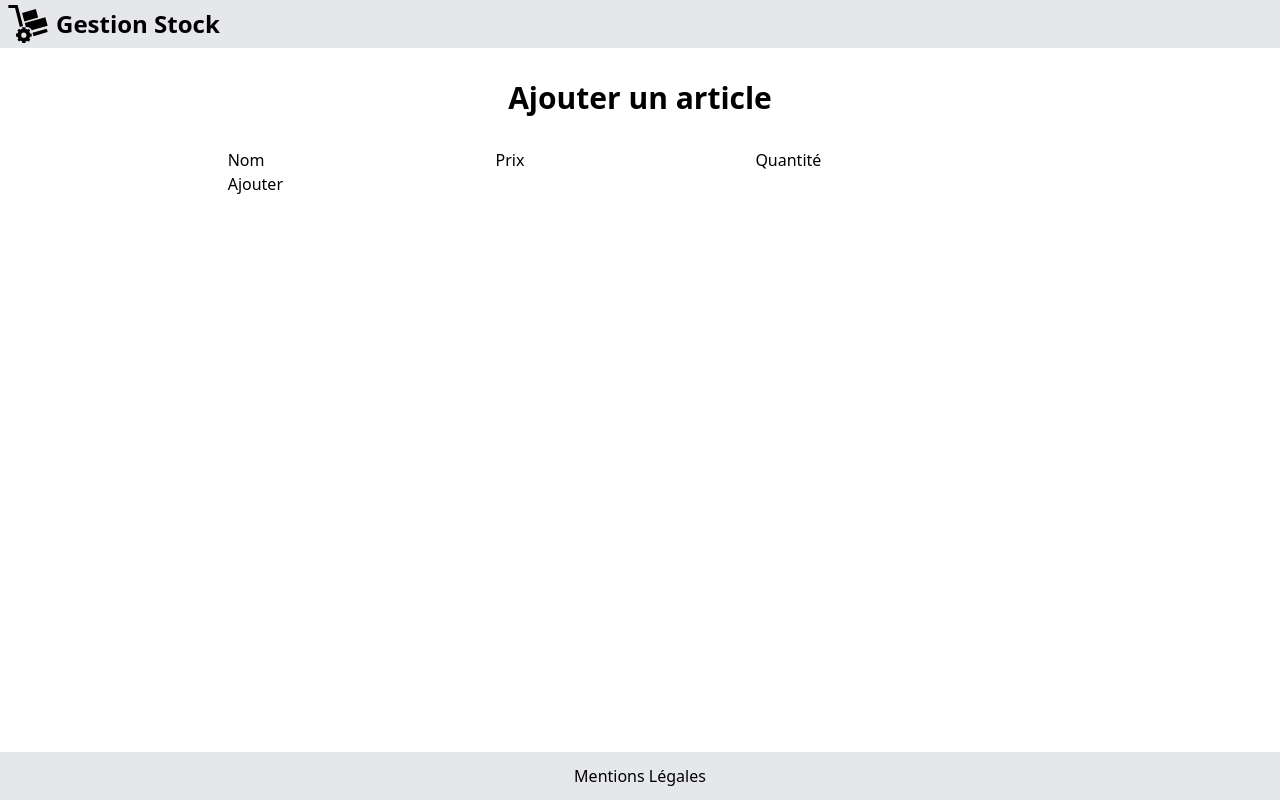
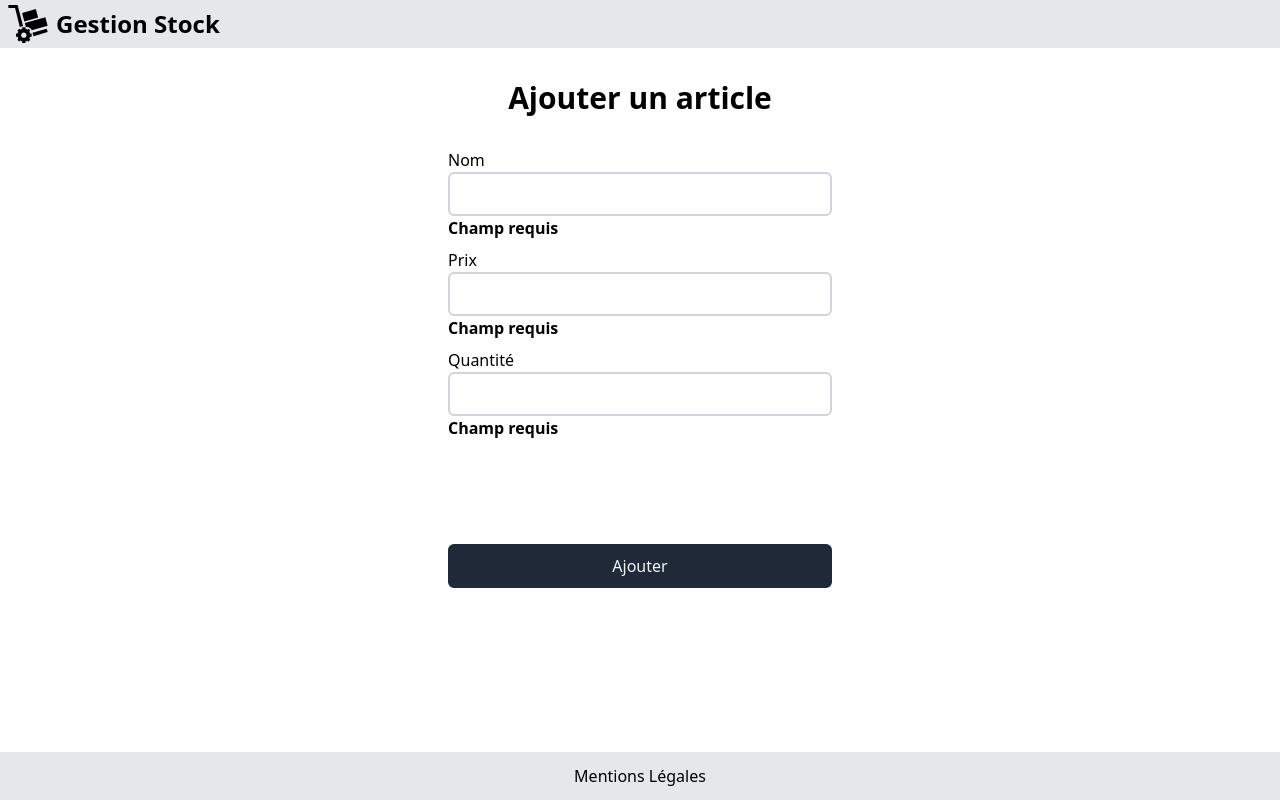
Before and after one commit to jlg-formation/tjscv1-mars-2024, a React (Vite) app in the folder front/: page /stock/add in a window 1280 px wide. Built offline with nearby package versions, Linux system fonts and the light colour scheme.

Commit message:
dev: added addview css

```diff
--- a/front/src/index.css
+++ b/front/src/index.css
@@ -7,13 +7,15 @@
 @layer components {
   .btn {
     @apply flex items-center justify-center gap-2
-    rounded-md  bg-gray-200 px-4 py-2
-    hover:bg-gray-300 active:bg-gray-400
+    rounded-md  border-2 border-gray-200 bg-gray-200
+    px-4 py-2
+    hover:border-gray-300 hover:bg-gray-300 active:border-gray-400 active:bg-gray-400
     disabled:text-gray-400;
   }
 
   .btn-primary {
-    @apply bg-gray-800 text-gray-100
-     hover:bg-gray-700 active:bg-gray-600 disabled:bg-gray-200;
+    @apply border-gray-800 bg-gray-800 text-gray-100
+     hover:border-gray-700 hover:bg-gray-700 active:border-gray-600 active:bg-gray-600
+     disabled:bg-gray-200;
   }
 }
--- a/front/src/stock/views/AddView.tsx
+++ b/front/src/stock/views/AddView.tsx
@@ -1,27 +1,37 @@
+import LabelError from '../../widgets/LabelError';
 import Main from '../../widgets/Main';
 
 function AddView() {
   return (
     <Main>
       <h1>Ajouter un article</h1>
-      <form>
-        <label>
+      <form className="flex w-full max-w-sm flex-col">
+        <label className="flex flex-col">
           <span>Nom</span>
-          <input type="text" />
-          <span className="error"></span>
+          <input
+            type="text"
+            className="rounded-md border-2 border-gray-300 px-4 py-2"
+          />
+          <LabelError message={'Champ requis'} />
         </label>
-        <label>
+        <label className="flex flex-col">
           <span>Prix</span>
-          <input type="number" />
-          <span className="error"></span>
+          <input
+            type="number"
+            className="rounded-md border-2 border-gray-300 px-4 py-2"
+          />
+          <LabelError message={'Champ requis'} />
         </label>
-        <label>
+        <label className="flex flex-col">
           <span>Quantité</span>
-          <input type="number" />
-          <span className="error"></span>
+          <input
+            type="number"
+            className="rounded-md border-2 border-gray-300 px-4 py-2 "
+          />
+          <LabelError message={'Champ requis'} />
         </label>
-        <div className="error"></div>
-        <button>Ajouter</button>
+        <div className="error h-24"></div>
+        <button className="btn btn-primary">Ajouter</button>
       </form>
     </Main>
   );
--- /dev/null
+++ b/front/src/widgets/LabelError.tsx
@@ -0,0 +1,5 @@
+function LabelError(props: { message: string }) {
+  return <span className="error h-8 font-bold">{props.message}</span>;
+}
+
+export default LabelError;
```
